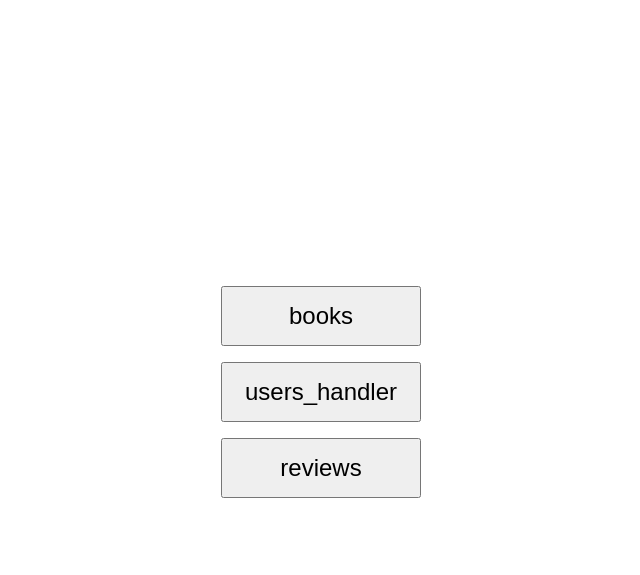
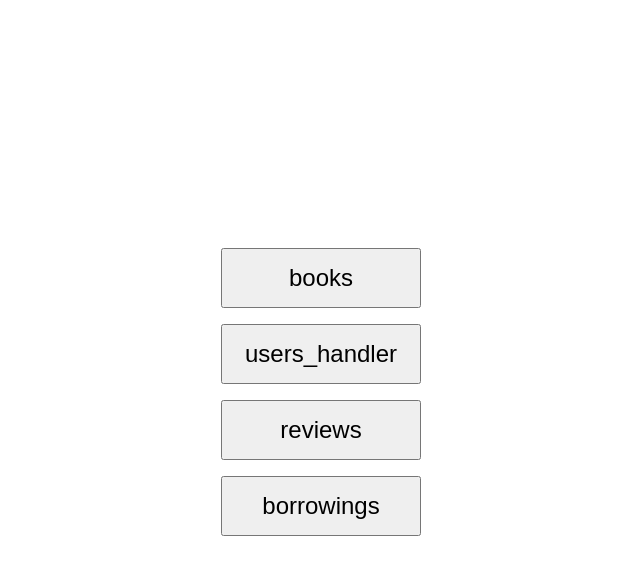
Before and after one commit to gikontos/Db23_KL, a Python web app: template application/templates/operator_dashboard.html in a window 1280 px wide. Shown: the top 575 px of the page, without its empty margins (319-959 px from the left). Run offline with Jinja, Linux system fonts and the light colour scheme; the template is opened without the code that fills it, so the values that code supplies are empty.

Commit message:
Update operator_dashboard.html

```diff
--- a/application/templates/operator_dashboard.html
+++ b/application/templates/operator_dashboard.html
@@ -32,6 +32,9 @@
     <form action="{{url_for('reviews')}}" method = "POST">
         <a href="reviews.html"> <button type="submit" name="reviews" class = "buttons">reviews</button></a>
     </form>
+    <form action="{{url_for('borrowings',arguement=arguement)}}" method = "POST">
+        <a href="borrowings.html"> <button type="submit" name="borrowings" class = "buttons">borrowings</button></a>
+    </form>
 </div>
 </body>
 </html>
```
